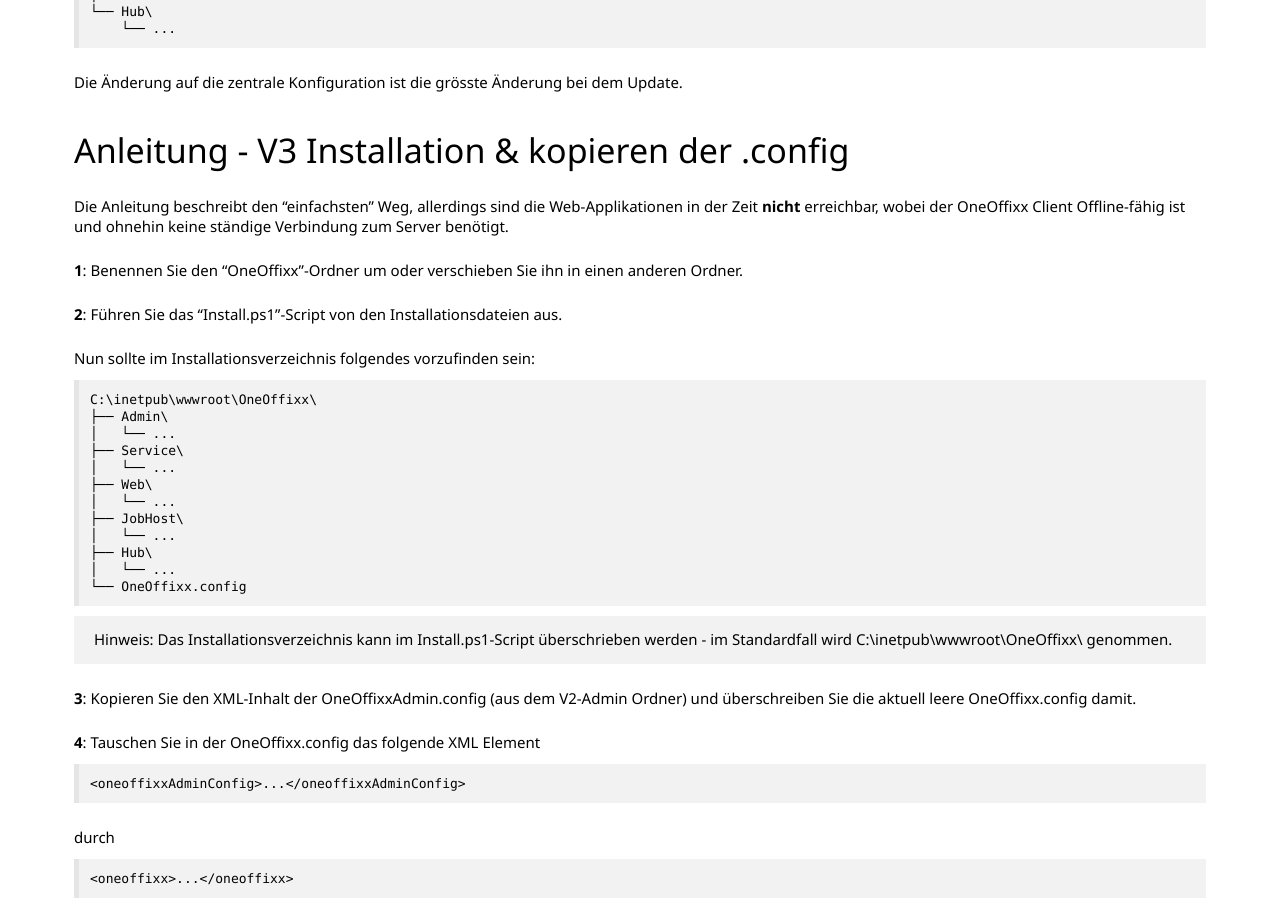
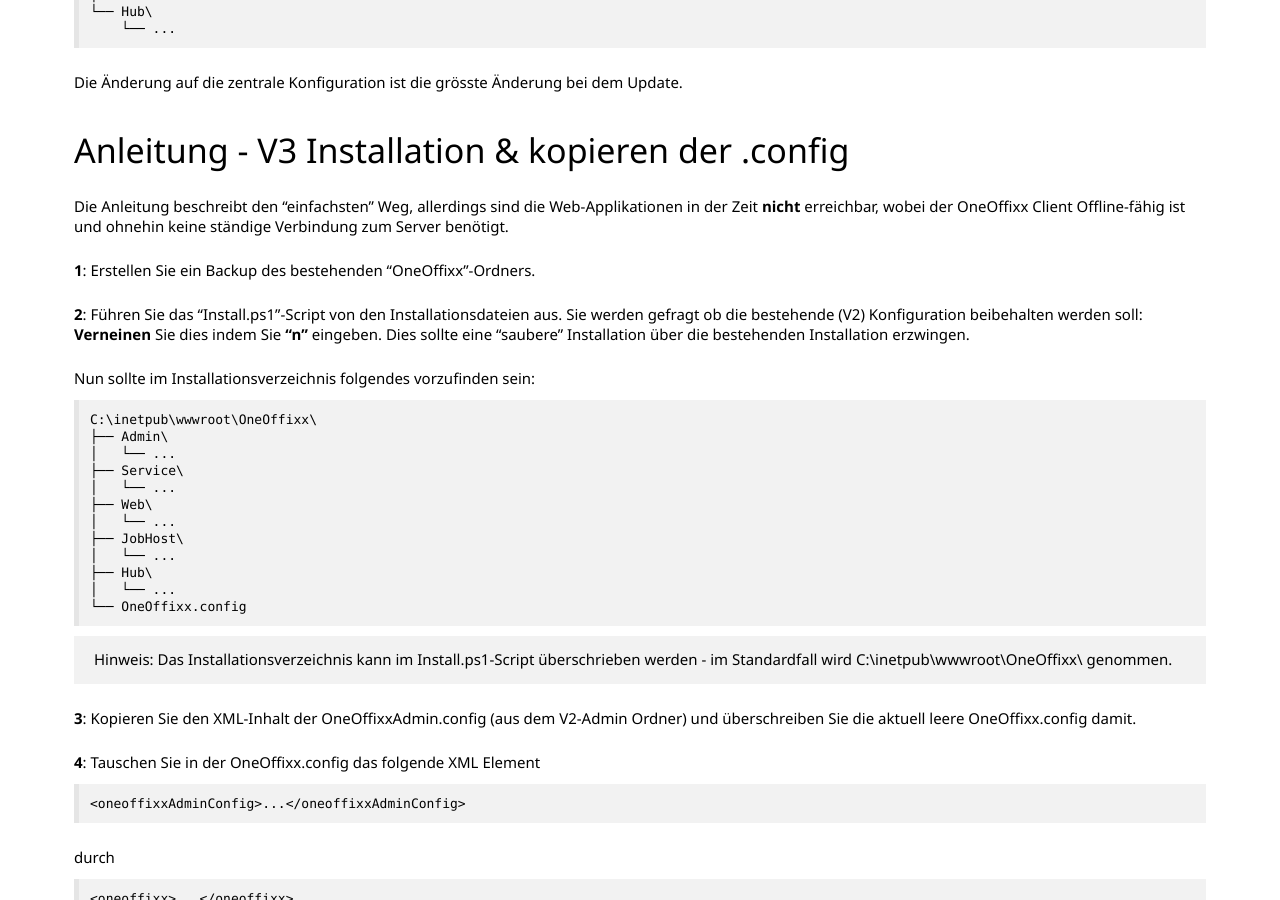
Before and after one commit to primesoft-group/oneoffixx-docs, a Jekyll site: the page built from _pages/install/de/server-update.md, in a window 1280 px wide and 900 px high, scrolled down 654 px. Built offline with Jekyll 4.4.1, drawn with Linux system fonts in a browser that asks for light colours; nearby versions of some CDN libraries; some web fonts are replaced.

Commit message:
fix update

```diff
--- a/_pages/install/de/server-update.md
+++ b/_pages/install/de/server-update.md
@@ -30,9 +30,9 @@
 
 Die Anleitung beschreibt den "einfachsten" Weg, allerdings sind die Web-Applikationen in der Zeit __nicht__ erreichbar, wobei der OneOffixx Client Offline-fähig ist und ohnehin keine ständige Verbindung zum Server benötigt.
 
-__1__: Benennen Sie den "OneOffixx"-Ordner um oder verschieben Sie ihn in einen anderen Ordner.
+__1__: Erstellen Sie ein Backup des bestehenden "OneOffixx"-Ordners.
 
-__2__: Führen Sie das "Install.ps1"-Script von den Installationsdateien aus.
+__2__: Führen Sie das "Install.ps1"-Script von den Installationsdateien aus. Sie werden gefragt ob die bestehende (V2) Konfiguration beibehalten werden soll: __Verneinen__ Sie dies indem Sie __"n"__ eingeben. Dies sollte eine "saubere" Installation über die bestehenden Installation erzwingen.
 
 Nun sollte im Installationsverzeichnis folgendes vorzufinden sein:
 
```
